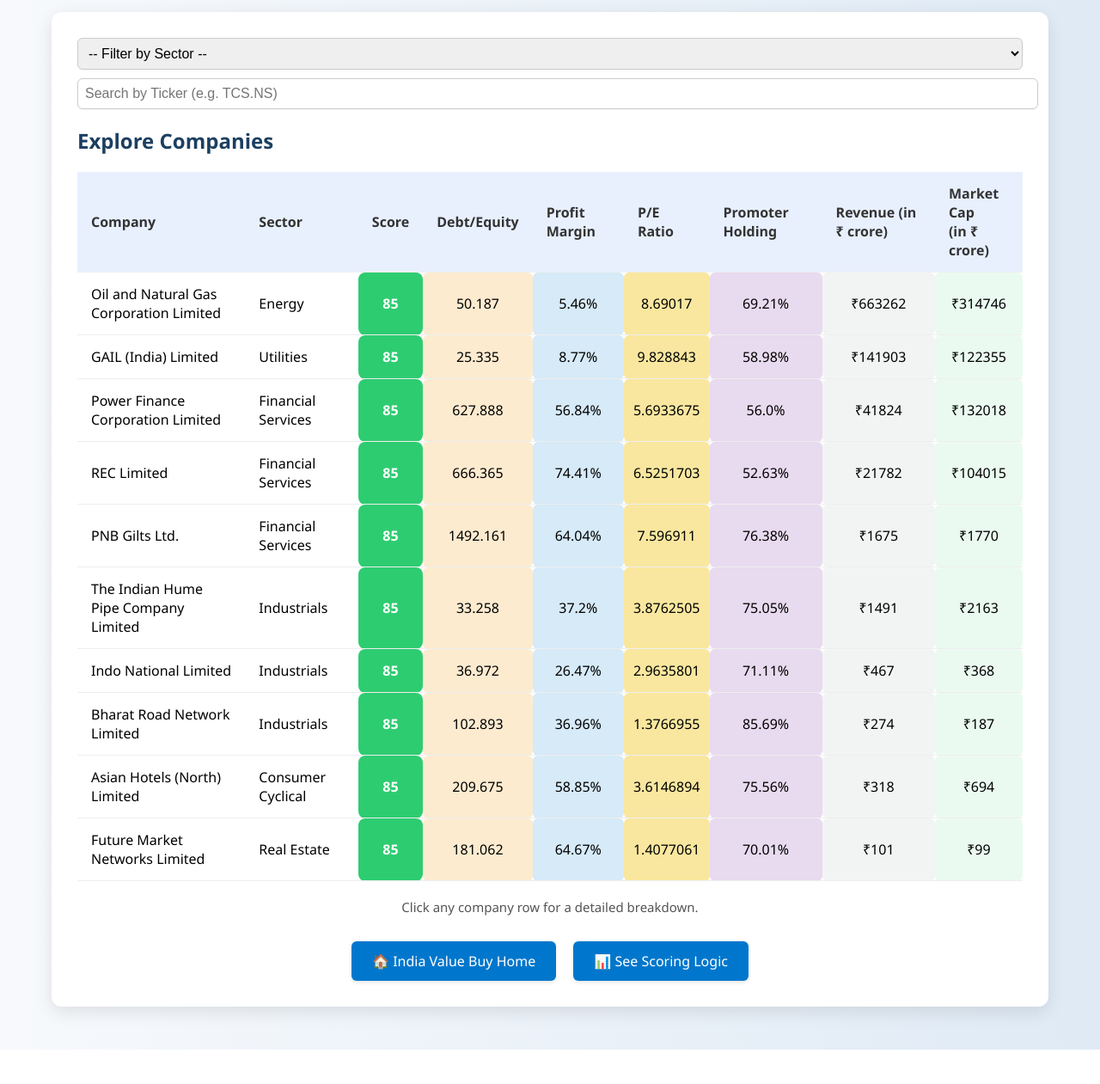
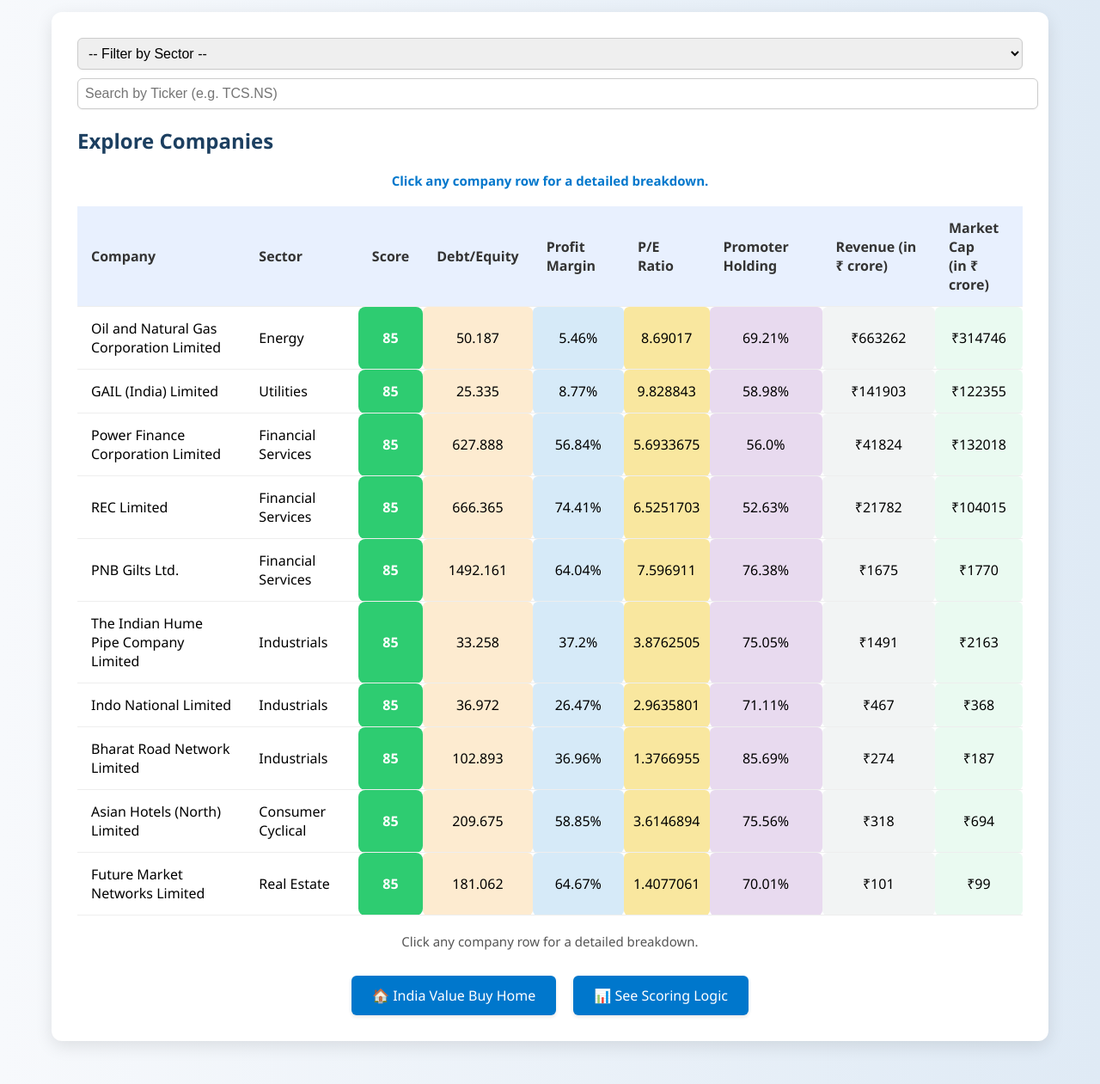
Before and after one commit to ragya1983/india-value-buy, a Flask app: page /explore in a window 1280 px wide. Shown: the part 135-1396 px from the top of the page at 86% size. Before the commit the page ends 1356 px from the top, so only its background shows below. Run offline with Flask 3, Linux system fonts and the light colour scheme.

Commit message:
Update explore.html with improved table and clickable rows

```diff
--- a/templates/explore.html
+++ b/templates/explore.html
@@ -71,6 +71,14 @@
         tr:hover {
             background-color: #f0f8ff;
             cursor: pointer;
+        }
+
+        tbody tr {
+            cursor: pointer;
+            transition: background-color 0.3s ease;
+        }
+        tbody tr:hover {
+            background-color: #f0f8ff;
         }
         .note {
             font-size: 15px;
@@ -166,6 +174,10 @@
 
         <h2 style="color: #1c3f60; margin-bottom: 20px;">Explore Companies</h2>
 
+        <div class="click-note" style="font-size: 15px; color: #0077cc; font-weight: 600; margin-bottom: 12px; text-align: center;">
+            Click any company row for a detailed breakdown.
+        </div>
+
         <table>
             <thead>
                 <tr>
```
